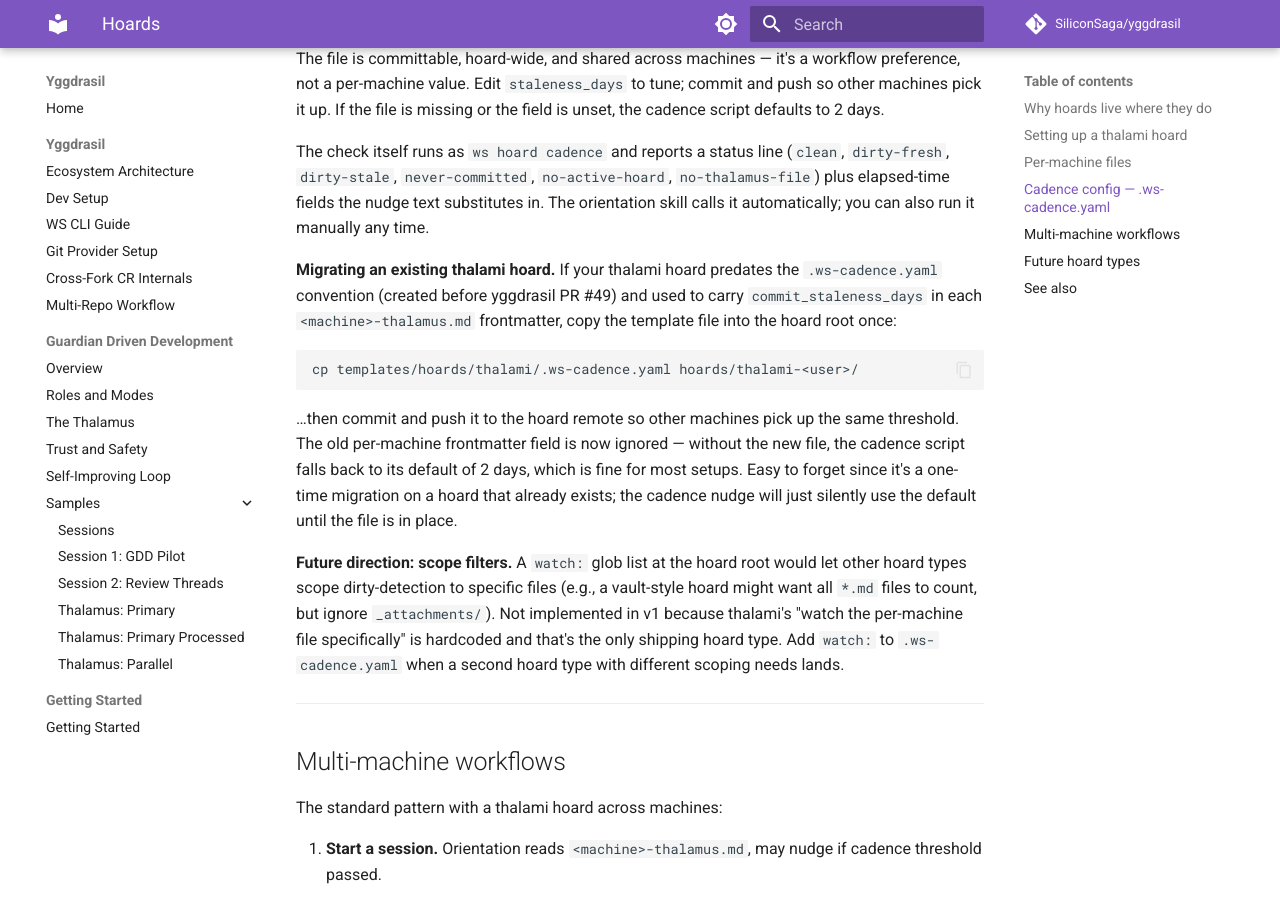
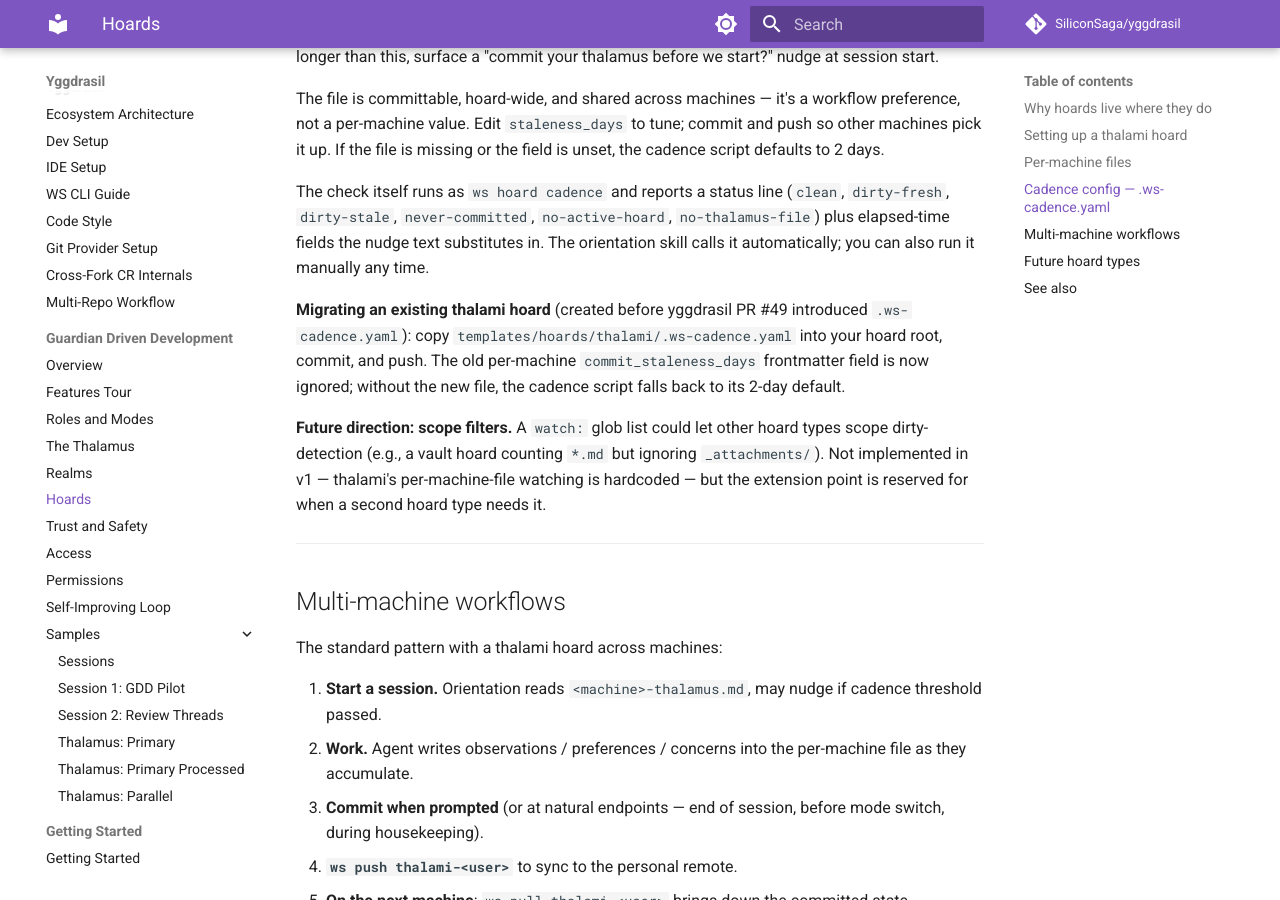
Before and after one commit to SiliconSaga/yggdrasil, an MkDocs documentation site: the page built from docs/gdd/hoards.md, in a window 1280 px wide and 900 px high, scrolled down 2313 px. Built offline with MkDocs 1.6.1 and Material for MkDocs 9.7.7, drawn with Linux system fonts in a browser that asks for light colours; comment, search, counter and statistics services are not loaded; some of the changed text lies outside the part shown.

Commit message:
docs: add Realms page; surface six pages missing from doc-site nav
The doc-site nav was missing six existing pages — they shipped to
the `docs/` tree but were never wired into `mkdocs.yml`, so they
didn't appear in the left sidebar:

- Yggdrasil section: `code-style.md`, `ide-setup.md`
- GDD section: `features.md`, `hoards.md`, `access.md`, `permissions.md`

Wires all six into the nav at sensible positions (IDE Setup after
Dev Setup, Code Style after WS CLI Guide, Features Tour right after
the GDD Overview, Access/Permissions after Trust and Safety).

Also addresses the asymmetry of having a Hoards page but no Realms
page — realms were only covered in short sections of `features.md`
and `ecosystem-architecture.md`. Adds a leaner-than-Hoards `realms.md`
covering what a realm is, what's in it, the three-layer config merge,
the `ws realm` commands, trust level, switching, and the multi-realm
chain future direction. Defers realm-creation walkthrough to
Getting Started, where `ws realm <url>` setup already lives.

Trims two overlong blocks in `hoards.md` without losing meaning:
the `.ws-cadence.yaml` migration note (PR #49 transitional) and the
"future scope filters" note. Saves ~16 lines.

Co-Authored-By: Claude Opus 4.6 <noreply@anthropic.com>

````diff
--- a/docs/gdd/hoards.md
+++ b/docs/gdd/hoards.md
@@ -128,32 +128,18 @@ line (`clean`, `dirty-fresh`, `dirty-stale`, `never-committed`,
 nudge text substitutes in. The orientation skill calls it
 automatically; you can also run it manually any time.
 
-**Migrating an existing thalami hoard.** If your thalami hoard
-predates the `.ws-cadence.yaml` convention (created before
-yggdrasil PR #49) and used to carry `commit_staleness_days` in
-each `<machine>-thalamus.md` frontmatter, copy the template file
-into the hoard root once:
+**Migrating an existing thalami hoard** (created before yggdrasil
+PR #49 introduced `.ws-cadence.yaml`): copy
+`templates/hoards/thalami/.ws-cadence.yaml` into your hoard root,
+commit, and push. The old per-machine `commit_staleness_days`
+frontmatter field is now ignored; without the new file, the cadence
+script falls back to its 2-day default.
 
-```bash
-cp templates/hoards/thalami/.ws-cadence.yaml hoards/thalami-<user>/
-```
-
-…then commit and push it to the hoard remote so other machines
-pick up the same threshold. The old per-machine frontmatter field
-is now ignored — without the new file, the cadence script falls
-back to its default of 2 days, which is fine for most setups. Easy
-to forget since it's a one-time migration on a hoard that already
-exists; the cadence nudge will just silently use the default until
-the file is in place.
-
-**Future direction: scope filters.** A `watch:` glob list at the
-hoard root would let other hoard types scope dirty-detection to
-specific files (e.g., a vault-style hoard might want all `*.md`
-files to count, but ignore `_attachments/`). Not implemented in v1
-because thalami's "watch the per-machine file specifically" is
-hardcoded and that's the only shipping hoard type. Add `watch:` to
-`.ws-cadence.yaml` when a second hoard type with different scoping
-needs lands.
+**Future direction: scope filters.** A `watch:` glob list could
+let other hoard types scope dirty-detection (e.g., a vault hoard
+counting `*.md` but ignoring `_attachments/`). Not implemented in
+v1 — thalami's per-machine-file watching is hardcoded — but the
+extension point is reserved for when a second hoard type needs it.
 
 ---
 
--- a/mkdocs.yml
+++ b/mkdocs.yml
@@ -52,15 +52,22 @@ nav:
   - Yggdrasil:
     - Ecosystem Architecture: ecosystem-architecture.md
     - Dev Setup: dev-setup.md
+    - IDE Setup: ide-setup.md
     - WS CLI Guide: ws-cli-guide.md
+    - Code Style: code-style.md
     - Git Provider Setup: git-provider-setup.md
     - Cross-Fork CR Internals: cr-internals.md
     - Multi-Repo Workflow: multi-repo-workflow.md
   - Guardian Driven Development:
     - Overview: gdd/index.md
+    - Features Tour: gdd/features.md
     - Roles and Modes: gdd/roles-and-modes.md
     - The Thalamus: gdd/thalamus.md
+    - Realms: gdd/realms.md
+    - Hoards: gdd/hoards.md
     - Trust and Safety: gdd/trust-and-safety.md
+    - Access: gdd/access.md
+    - Permissions: gdd/permissions.md
     - Self-Improving Loop: gdd/self-improving-loop.md
     - Samples:
       - gdd/samples/index.md
````
Also changed, not shown: docs/gdd/realms.md (added, +145 -0 lines).
